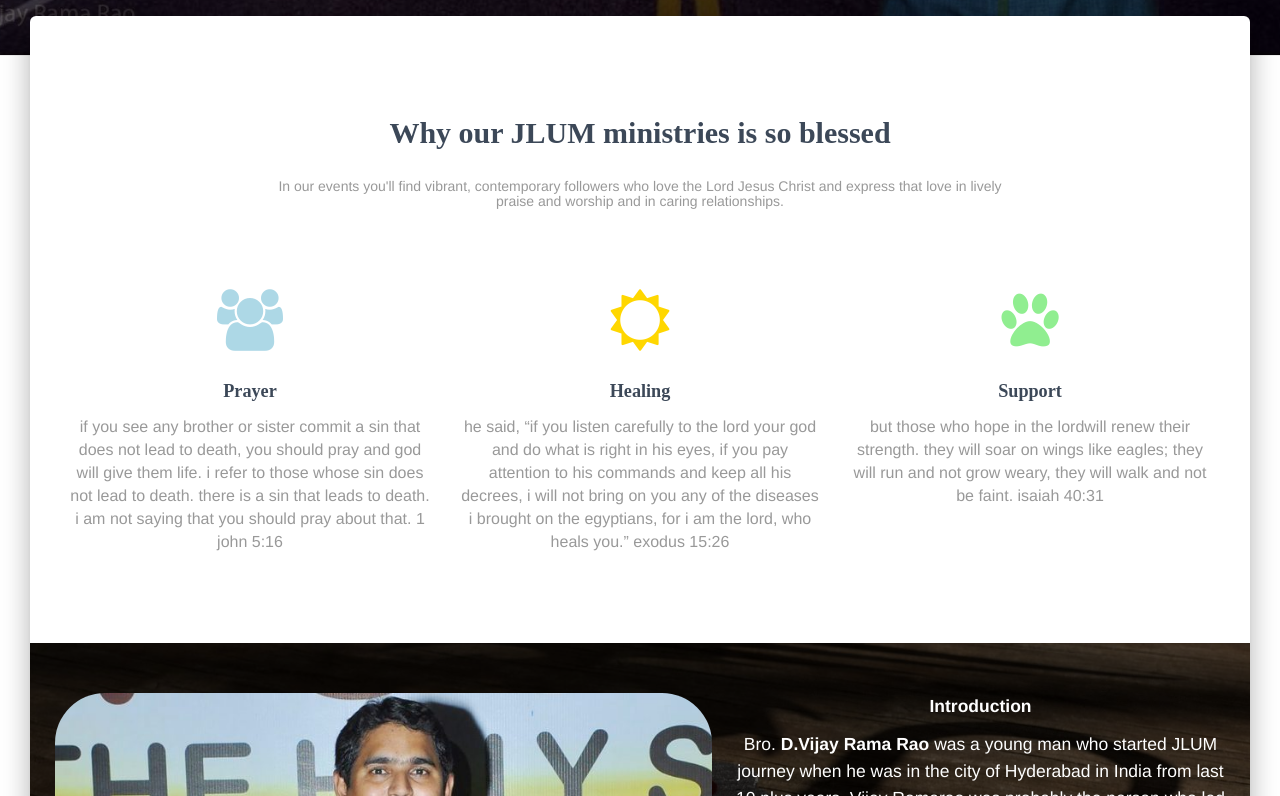
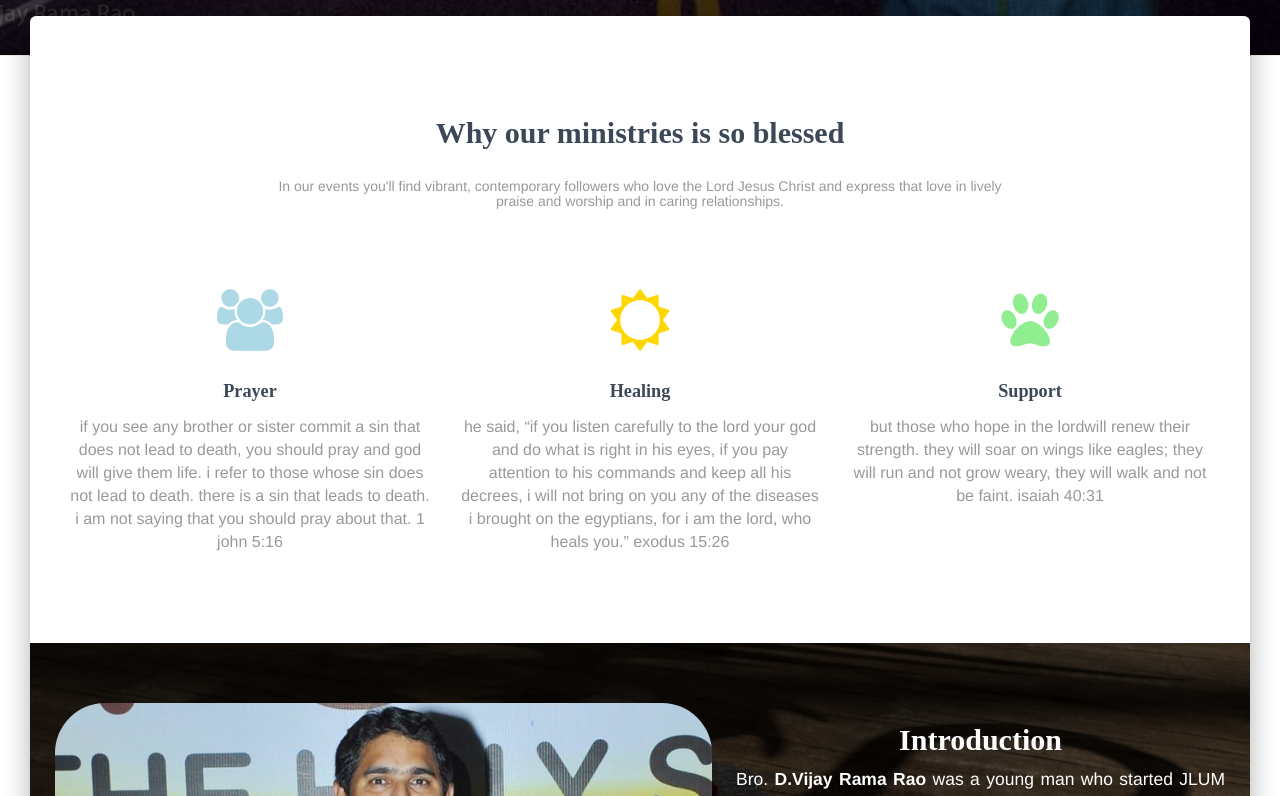
Before and after one commit to sudheerneo/gammo-web-app, a Next.js app: page / in a window 1280 px wide. Shown: the part 704-1500 px from the top of the page. Built offline with nearby package versions, Linux system fonts and the light colour scheme; no server answers; some icons are missing.

Commit message:
Add files via upload

```diff
--- a/pages/src/Features.js
+++ b/pages/src/Features.js
@@ -6,7 +6,7 @@ export default function Features() {
 				<div className="container">
 					<div className="row">
 						<div className="col-md-8 col-md-offset-2">
-							<h2 className="title">Why our JLUM ministries is so blessed</h2>
+							<h2 className="title">Why our ministries is so blessed</h2>
 							<h5 className="description">In our events you&#039;ll find vibrant, contemporary followers who love the Lord Jesus Christ and express that love in lively praise and worship and in caring relationships.</h5> </div>
 					</div>
 					<div className="row">
--- a/pages/src/Intro.js
+++ b/pages/src/Intro.js
@@ -29,15 +29,15 @@ useEffect(()=>{
 										<div className="so-widget-sow-editor so-widget-sow-editor-base">
 											<div className="siteorigin-widget-tinymce textwidget">
 												<p><img className=" wp-image-308 alignleft" src='/images/intro.jpg' alt="" width="657" height="481" style={{borderRadius: 50}} /></p>
-												<p style={{textAlign: "center"}}><strong>Introduction</strong></p>
+												<h2 style={{textAlign: "center", paddingTop : isMobile ? 10 : 20 }}><strong>Introduction</strong></h2>
 												<p style={{textAlign: "center"}}> </p>
-												<p style={{textAlign: isMobile ? 'justify' : 'center' }}>Bro. <strong>D.Vijay Rama Rao</strong> was a young man who started JLUM journey when he was in the city of Hyderabad in India from last 10 plus years. Vijay Ramarao was probably the person who led servant to the Lord (I Tim. 1:2; II Tim. 1:2; I Cor. 4:17), In his life journey he visited the churches around india and ministered there for some time. God can do miracles in our lives in the same manner god made him as his servant. He was very happy with his responsibilities </p>
+												<p style={{textAlign: 'justify'}}>Bro. <strong>D.Vijay Rama Rao</strong> was a young man who started JLUM journey when he was in the city of Hyderabad in India from last 10 plus years. Vijay Ramarao was probably the person who led servant to the Lord (I Tim. 1:2; II Tim. 1:2; I Cor. 4:17), In his life journey he visited the churches around india and ministered there for some time. God can do miracles in our lives in the same manner god made him as his servant. He was very happy with his responsibilities </p>
 
 												<Link href='/about'>
-                                                  <p style={{textAlign: "center", paddingTop: isMobile ? 2 : 50 }}><strong>want to know more about</strong></p>
+                                                  <p style={{ cursor: 'pointer', textAlign: "center", paddingTop: isMobile ?  30 : 50 }}><strong>want to know more about</strong></p>
 												</Link>
 												<Link href='/about'>
-												  <p style={{textAlign: "center"}}><strong>Bro D. Vijay Rama Rao</strong></p>
+												  <p style={{ cursor: 'pointer', textAlign: "center"}}><strong>Bro D. Vijay Rama Rao</strong></p>
                                               	</Link>
 
 											</div>
```
